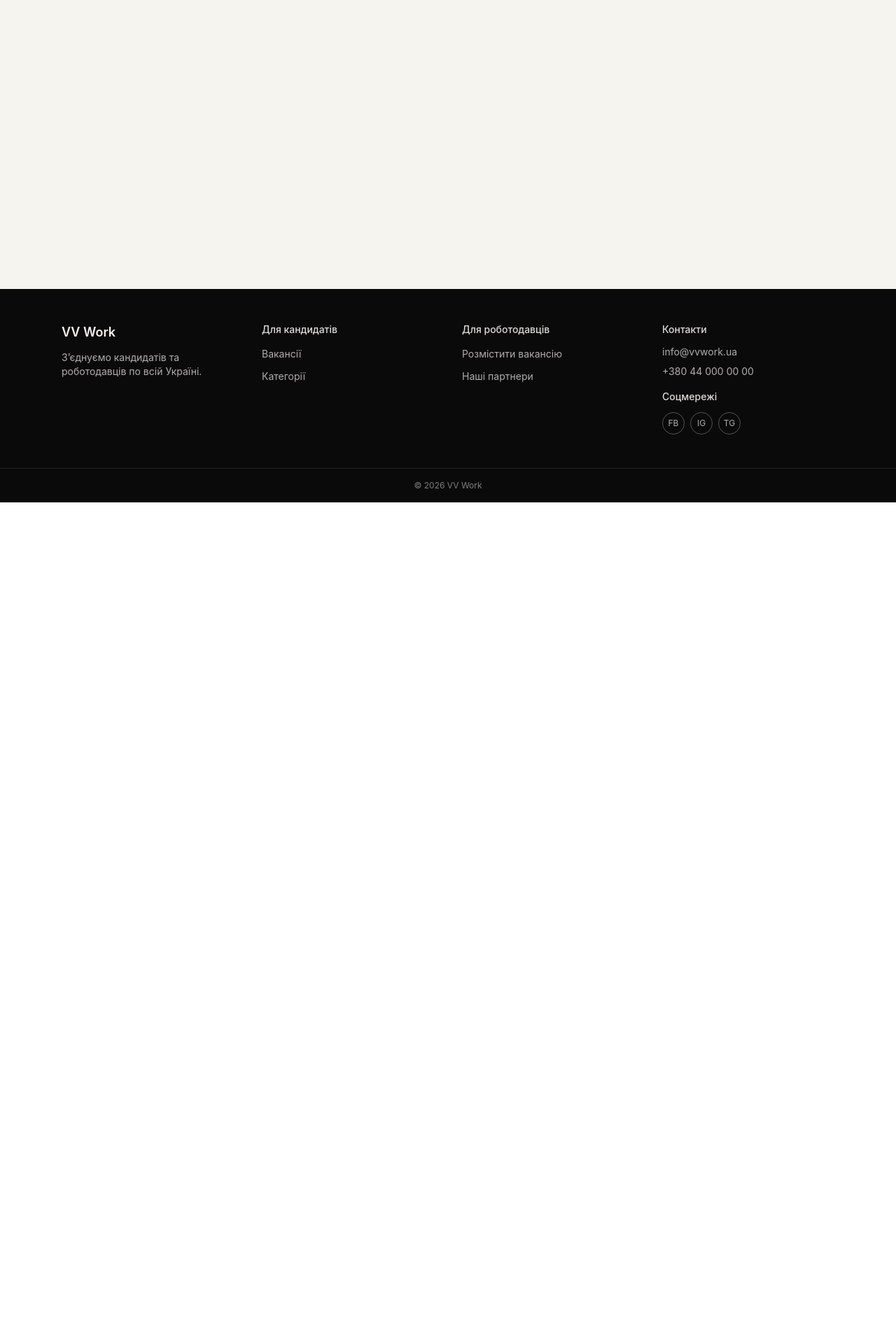
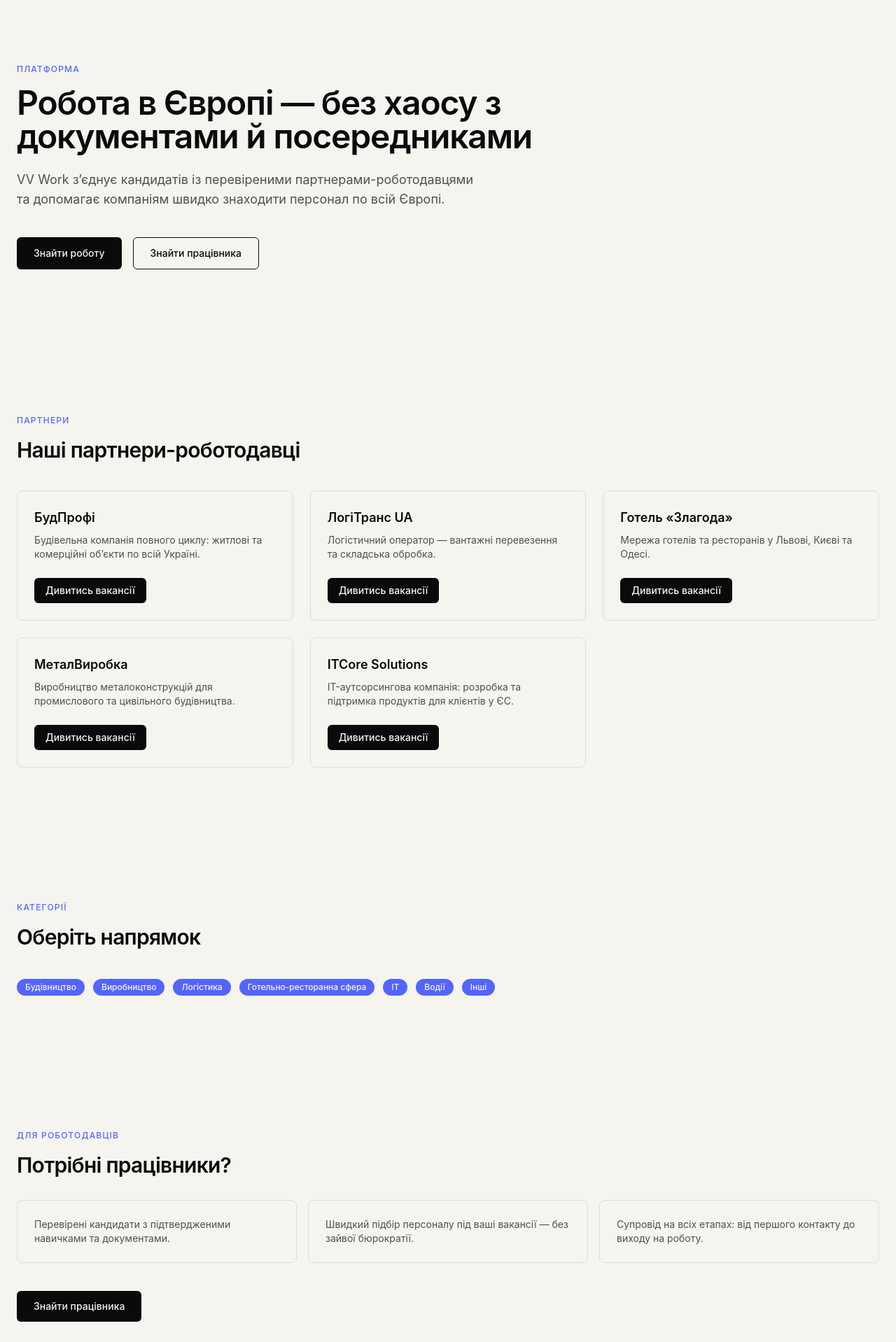
Before and after one commit to feverK13/vv-work-test-task, a React (Vite) app: page / in a window 1280 px wide. Shown: the part 82-2000 px from the top of the page at 70% size. Before the commit the page ends 800 px from the top, so only its background shows below. Built offline with nearby package versions, Linux system fonts and the light colour scheme.

Commit message:
feat(home): add hero, partners preview, categories and employer CTA sections

```diff
--- a/src/components/layout/header.tsx
+++ b/src/components/layout/header.tsx
@@ -9,7 +9,6 @@ type NavItem = {
 const NAV_ITEMS: NavItem[] = [
   { label: 'Знайти роботу', to: '/#partners' },
   { label: 'Знайти працівника', to: '/#employer' },
-  { label: 'Про нас', to: '/#about' },
   { label: 'Партнери', to: '/#partners' },
   { label: 'Контакти', to: '/контакти' },
 ];
--- /dev/null
+++ b/src/pages/home/categories-block.tsx
@@ -0,0 +1,23 @@
+import { Link } from 'react-router';
+import { categories } from '@/data/categories';
+import { partners } from '@/data/partners';
+import { Badge } from '@/components/ui/badge';
+
+export function CategoriesBlock() {
+  const firstPartnerSlug = partners[0].slug;
+
+  return (
+    <section className="mx-auto max-w-7xl px-4 py-16 sm:px-6 lg:py-24">
+      <p className="text-xs font-medium tracking-widest text-brand-500 uppercase">Категорії</p>
+      <h2 className="mt-4 text-3xl font-semibold tracking-tight text-ink">Оберіть напрямок</h2>
+
+      <div className="mt-10 flex flex-wrap gap-3">
+        {categories.map((category) => (
+          <Link key={category.id} to={`/partners/${firstPartnerSlug}?category=${category.id}`}>
+            <Badge className="transition-colors hover:bg-brand-400">{category.label}</Badge>
+          </Link>
+        ))}
+      </div>
+    </section>
+  );
+}
--- /dev/null
+++ b/src/pages/home/employer-cta.tsx
@@ -0,0 +1,33 @@
+import { Link } from 'react-router';
+
+const BENEFITS = [
+  'Перевірені кандидати з підтвердженими навичками та документами.',
+  'Швидкий підбір персоналу під ваші вакансії — без зайвої бюрократії.',
+  'Супровід на всіх етапах: від першого контакту до виходу на роботу.',
+];
+
+export function EmployerCta() {
+  return (
+    <section id="employer" className="mx-auto max-w-7xl scroll-mt-24 px-4 py-16 sm:px-6 lg:py-24">
+      <p className="text-xs font-medium tracking-widest text-brand-500 uppercase">
+        Для роботодавців
+      </p>
+      <h2 className="mt-4 text-3xl font-semibold tracking-tight text-ink">Потрібні працівники?</h2>
+
+      <ul className="mt-8 grid gap-4 sm:grid-cols-3">
+        {BENEFITS.map((benefit) => (
+          <li key={benefit} className="rounded-lg border border-ink/10 p-6 text-sm text-ink/70">
+            {benefit}
+          </li>
+        ))}
+      </ul>
+
+      <Link
+        to="/контакти"
+        className="mt-10 inline-flex items-center justify-center rounded-md bg-ink px-6 py-3 text-sm font-medium text-paper transition-colors hover:bg-ink/90"
+      >
+        Знайти працівника
+      </Link>
+    </section>
+  );
+}
--- /dev/null
+++ b/src/pages/home/hero.tsx
@@ -0,0 +1,27 @@
+const PRIMARY_CTA_CLASSNAME =
+  'inline-flex items-center justify-center rounded-md bg-ink px-6 py-3 text-sm font-medium text-paper transition-colors hover:bg-ink/90';
+const SECONDARY_CTA_CLASSNAME =
+  'inline-flex items-center justify-center rounded-md border border-ink px-6 py-3 text-sm font-medium text-ink transition-colors hover:bg-ink/5';
+
+export function Hero() {
+  return (
+    <section className="mx-auto max-w-7xl px-4 py-20 sm:px-6 lg:py-28">
+      <p className="text-xs font-medium tracking-widest text-brand-500 uppercase">Платформа</p>
+      <h1 className="mt-4 max-w-3xl text-4xl font-semibold tracking-tight text-ink sm:text-5xl">
+        Робота в Європі — без хаосу з документами й посередниками
+      </h1>
+      <p className="mt-6 max-w-2xl text-lg text-ink/70">
+        VV Work з’єднує кандидатів із перевіреними партнерами-роботодавцями та допомагає компаніям
+        швидко знаходити персонал по всій Європі.
+      </p>
+      <div className="mt-10 flex flex-wrap gap-4">
+        <a href="#partners" className={PRIMARY_CTA_CLASSNAME}>
+          Знайти роботу
+        </a>
+        <a href="#employer" className={SECONDARY_CTA_CLASSNAME}>
+          Знайти працівника
+        </a>
+      </div>
+    </section>
+  );
+}
--- a/src/pages/home/index.tsx
+++ b/src/pages/home/index.tsx
@@ -1,3 +1,15 @@
+import { Hero } from '@/pages/home/hero';
+import { PartnersPreview } from '@/pages/home/partners-preview';
+import { CategoriesBlock } from '@/pages/home/categories-block';
+import { EmployerCta } from '@/pages/home/employer-cta';
+
 export function HomePage() {
-  return <h1>Головна</h1>;
+  return (
+    <>
+      <Hero />
+      <PartnersPreview />
+      <CategoriesBlock />
+      <EmployerCta />
+    </>
+  );
 }
--- /dev/null
+++ b/src/pages/home/partners-preview.tsx
@@ -0,0 +1,89 @@
+import { useEffect, useState } from 'react';
+import { Link } from 'react-router';
+import { fetchPartners } from '@/api/partners';
+import type { Partner } from '@/types/domain';
+import { Skeleton } from '@/components/ui/skeleton';
+import { RetryBlock } from '@/components/ui/retry-block';
+
+type LoadState = 'loading' | 'error' | 'success';
+
+const SKELETON_CARDS = Array.from({ length: 6 }, (_, index) => index);
+
+function PartnersPreviewBody({ onRetry }: { onRetry: () => void }) {
+  const [partners, setPartners] = useState<Partner[]>([]);
+  const [state, setState] = useState<LoadState>('loading');
+
+  useEffect(() => {
+    let cancelled = false;
+
+    fetchPartners()
+      .then((result) => {
+        if (cancelled) return;
+        setPartners(result);
+        setState('success');
+      })
+      .catch(() => {
+        if (cancelled) return;
+        setState('error');
+      });
+
+    return () => {
+      cancelled = true;
+    };
+  }, []);
+
+  if (state === 'loading') {
+    return (
+      <div className="mt-10 grid gap-6 sm:grid-cols-2 lg:grid-cols-3">
+        {SKELETON_CARDS.map((index) => (
+          <div key={index} className="rounded-lg border border-ink/10 p-6">
+            <Skeleton className="h-5 w-2/3" />
+            <Skeleton className="mt-3 h-4 w-full" />
+            <Skeleton className="mt-2 h-4 w-5/6" />
+            <Skeleton className="mt-6 h-9 w-36" />
+          </div>
+        ))}
+      </div>
+    );
+  }
+
+  if (state === 'error') {
+    return (
+      <div className="mt-10">
+        <RetryBlock onRetry={onRetry} />
+      </div>
+    );
+  }
+
+  return (
+    <div className="mt-10 grid gap-6 sm:grid-cols-2 lg:grid-cols-3">
+      {partners.map((partner) => (
+        <div key={partner.slug} className="flex flex-col rounded-lg border border-ink/10 p-6">
+          <h3 className="text-lg font-semibold text-ink">{partner.name}</h3>
+          <p className="mt-2 flex-1 text-sm text-ink/70">{partner.description}</p>
+          <Link
+            to={`/partners/${partner.slug}`}
+            className="mt-6 inline-flex items-center justify-center self-start rounded-md bg-ink px-4 py-2 text-sm font-medium text-paper transition-colors hover:bg-ink/90"
+          >
+            Дивитись вакансії
+          </Link>
+        </div>
+      ))}
+    </div>
+  );
+}
+
+export function PartnersPreview() {
+  const [reloadToken, setReloadToken] = useState(0);
+
+  return (
+    <section id="partners" className="mx-auto max-w-7xl scroll-mt-24 px-4 py-16 sm:px-6 lg:py-24">
+      <p className="text-xs font-medium tracking-widest text-brand-500 uppercase">Партнери</p>
+      <h2 className="mt-4 text-3xl font-semibold tracking-tight text-ink">
+        Наші партнери-роботодавці
+      </h2>
+
+      <PartnersPreviewBody key={reloadToken} onRetry={() => setReloadToken((token) => token + 1)} />
+    </section>
+  );
+}
```
Also changed, not shown: 1 other file (tests, documents, lock files or other folders).
